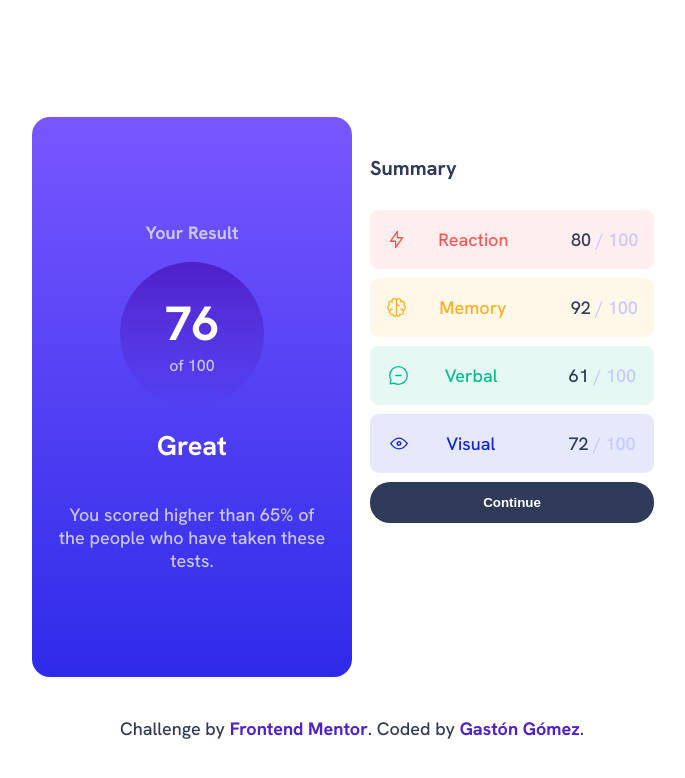
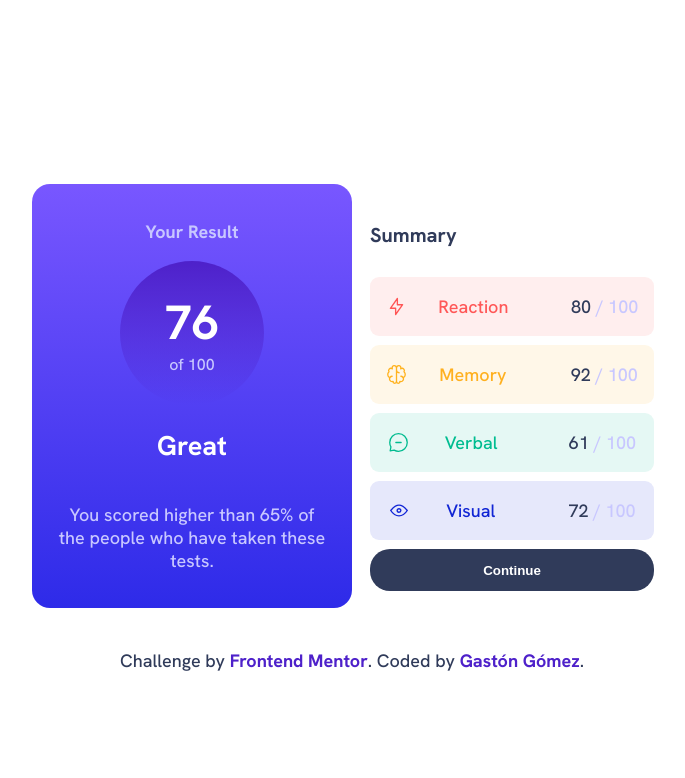
Before and after one commit to Morfeo1997/Result-summary-challenge, a plain HTML site: page index.html in a window 1280 px wide. Shown: the whole page, without its empty margins (288-973 px from the left). Drawn offline with Linux system fonts and the light colour scheme.

Commit message:
Add files via upload
Una simple solucion para uno de los bugs del tamaño

```diff
--- a/style.css
+++ b/style.css
@@ -15,16 +15,17 @@ body{
 .main-container{
 	display: flex;
 	flex-direction: row;
-	min-height: 70vh;
+	min-height: 50vh;
 	min-width: 50vw;
 	margin: 5vh 0;
+	overflow: hidden;
 }
 
 .result-container {
 	display: flex;
 	flex-direction: column;
 	background: linear-gradient(hsl(252, 100%, 67%), hsl(241, 81%, 54%));
-	height: 70vh;
+	height: 100%;
 	width: 50%;
 
 	padding: 1em;
@@ -77,7 +78,7 @@ body{
 .summary-container{
 	display: flex;
 	flex-direction: column;
-	height: 70vh;
+	height: 100%;
 	width: 50%;
 	padding: 1em;
 	margin: 0;
```
